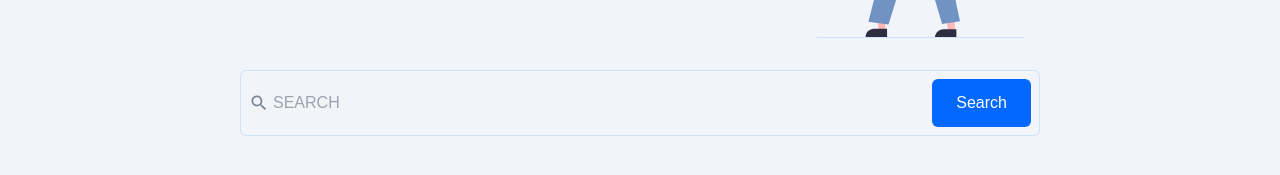
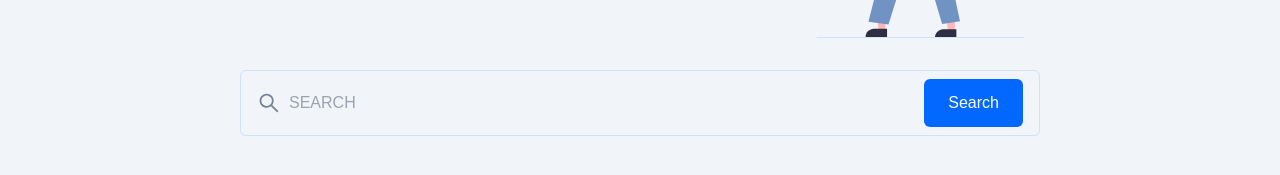
Before and after one commit to ealpizr/walleye, a React (Vite) app in the folder web/: page / in a window 1280 px wide. Shown: the part 513-688 px from the top of the page. Built offline with nearby package versions, Linux system fonts and the light colour scheme; a web font is replaced by a local one.

Commit message:
(web) search box icon and padding

```diff
--- a/web/src/App.tsx
+++ b/web/src/App.tsx
@@ -1,4 +1,4 @@
-import SearchIcon from "./assets/search-icon.svg";
+import { AiOutlineSearch } from "react-icons/ai";
 import SearchIllustration from "./assets/search-illustration.svg";
 
 const App = () => {
@@ -24,10 +24,10 @@ const App = () => {
             className="w-full max-w-[90%] flex items-center justify-center md:max-w-[800px]"
             htmlFor="search"
           >
-            <div className="border border-[#CFE1FB] rounded-md flex gap-1 p-2 flex-1">
-              <img src={SearchIcon} />
+            <div className="border border-[#CFE1FB] text-[#778396] rounded-md flex items-center gap-2 py-2 px-4 flex-1">
+              <AiOutlineSearch className="text-xl md:text-2xl" />
               <input
-                className="uppercase flex-1 bg-transparent outline-none text-[#778396]"
+                className="uppercase flex-1 bg-transparent outline-none "
                 autoFocus
                 id="search"
                 placeholder="Search"
```
